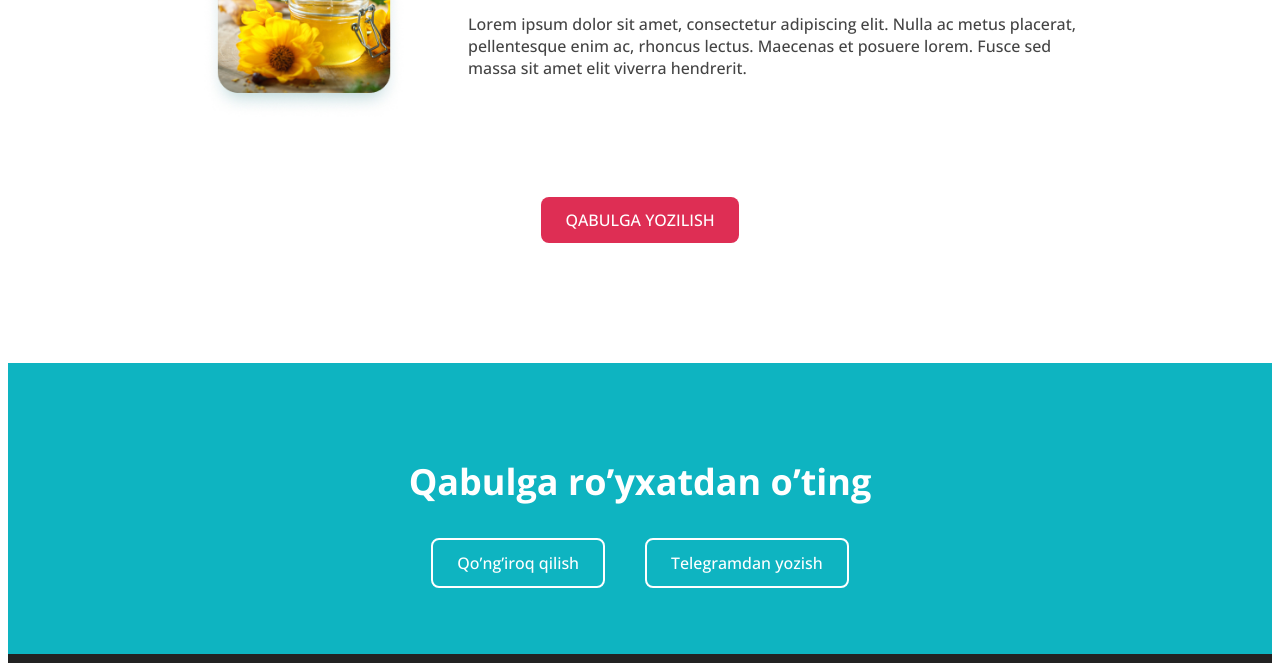
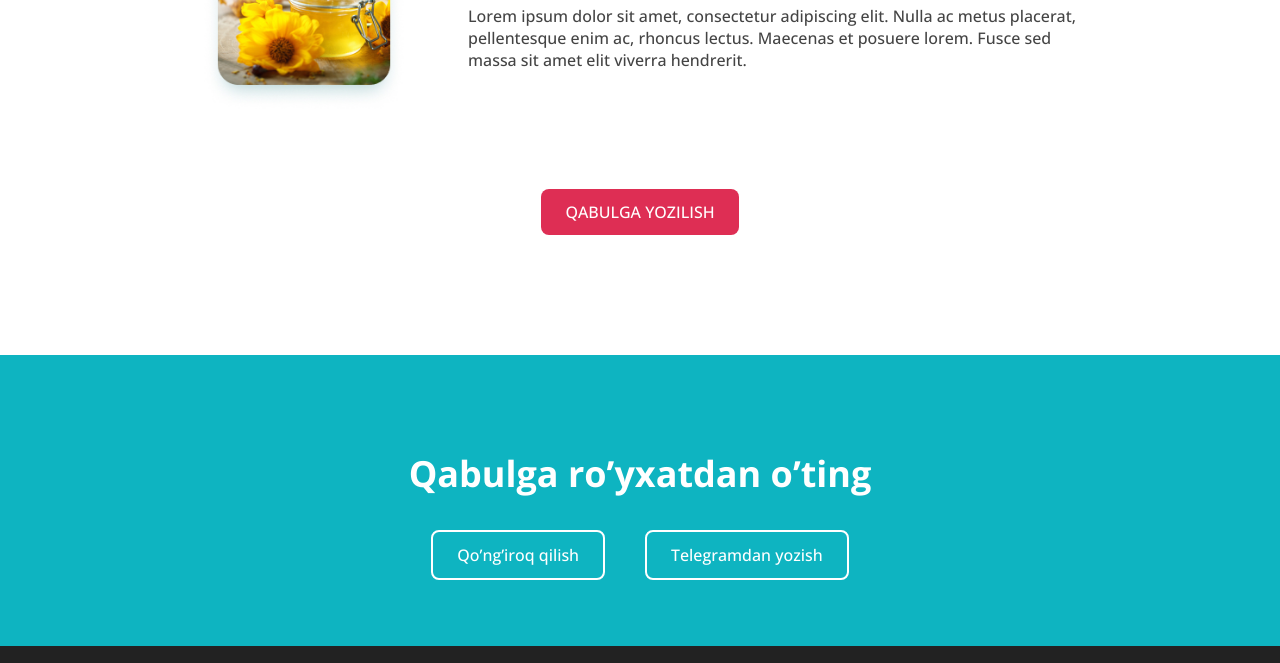
Before and after one commit to Ermatov-Abdulmajid/Ansormed, a plain HTML site: page index.html in a window 1280 px wide. Shown: the part 1787-2450 px from the top of the page. Drawn offline with nearby package versions, Linux system fonts and the light colour scheme.

Commit message:
add padding and margin

```diff
--- a/css/styles.css
+++ b/css/styles.css
@@ -3,6 +3,7 @@
 }
 
 body {
+    margin: 0px;
     font-family: "Open Sans", sans-serif;
 }
 
--- a/index.html
+++ b/index.html
@@ -102,7 +102,7 @@
 <footer>
     <section>
         <div class="site-footer">
-                <h1 class="footer-title" >Qabulga ro’yxatdan o’ting</h1>
+                <h2 class="footer-title" >Qabulga ro’yxatdan o’ting</h2>
                 <div class=" footer-div ">
                     <ul class="site-footer-list" >
                         <li class="footer-li" ><a class="footer-link-one" href="#">Qo’ng’iroq qilish</a></li>
```
